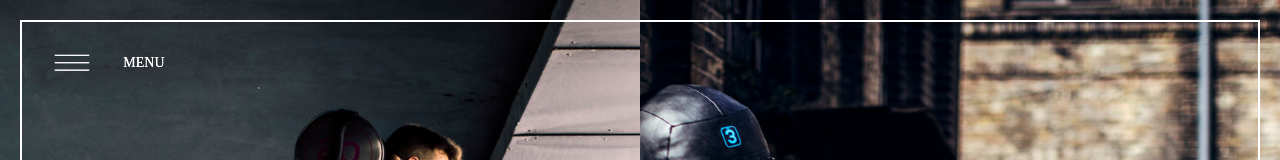
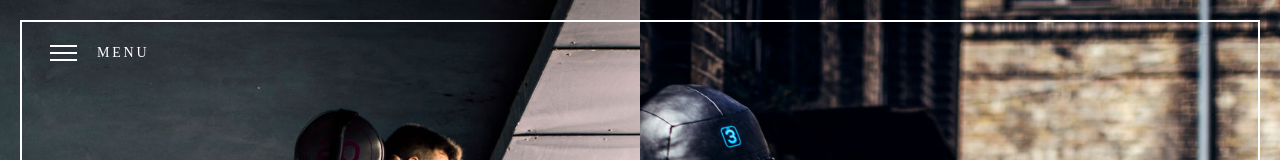
Before and after one commit to GabrielQuik/galikTeam, a React (Vite) app: page / in a window 1280 px wide. Shown: the top 160 px of the page. Built offline with nearby package versions, Linux system fonts and the light colour scheme.

Commit message:
Add menu button

```diff
--- a/src/App.css
+++ b/src/App.css
@@ -3,6 +3,8 @@ body {
     width: 100%;
     height: 100vh;
     overflow: hidden;
+    -webkit-font-smoothing: antialiased;
+  -moz-osx-font-smoothing: grayscale;
 }
 #top,
 #bottom,
@@ -38,9 +40,10 @@ body {
 }
 .nav {
     position: fixed;
-    top: 50px;
+    top: 45px;
     left: 50px;
     text-decoration: none;
+    display: flex;
 }
 .content_start {
     width: 100%;
@@ -63,3 +66,13 @@ body {
     object-fit: cover;
     object-position: center;
 }
+#menu_text {
+  color: #fff;
+  text-transform: uppercase;
+  text-decoration: none;
+  font-size: 14px;
+  font-family: MavenPro-Medium;
+  letter-spacing: 2.81px;
+  text-align: center;
+  padding-left: 20px;
+}
--- a/src/App.js
+++ b/src/App.js
@@ -1,5 +1,4 @@
 import React, { Component } from 'react';
-import logo from './logo.svg';
 
 import './App.css';
 
@@ -15,42 +14,19 @@ class App extends Component {
                 <div id="top"></div>
                 <div id="bottom"></div>
                 <a className="nav" href="#menu">
-          <svg height="26px" width="125px" version="1.1" viewBox="0 0 125 26">
-              <defs>
-                  <path id="path-1" d="M17.3333333,19.08 L50.6666667,19.08"/>
-                  <path id="path-3" d="M17.3333333,26.5 L50.6666667,26.5"/>
-                  <path id="path-5" d="M17.3333333,33.92 L50.6666667,33.92"/>
-                  <text id="text-7" fill="#FFFFFF" fontFamily="MavenPro-Medium, Maven Pro" fontSize="14">
-                      <tspan x="85.2691107" y="30.41">MENU</tspan>
-                  </text>
-              </defs>
-              <g id="desktop" fill="none" stroke="none" strokeWidth="1">
-                  <g id="treningi-personalne" transform="translate(-80.000000, -57.000000)">
-                      <g id="hamburger" transform="translate(68.000000, 43.242188)">
-                          <g id="Line" strokeLinecap="square">
-                              <path d="M17.3333333,19.08 L50.6666667,19.08" stroke="#FFFFFF"/>
-                              <path d="M17.3333333,19.08 L50.6666667,19.08" stroke="#FFFFFF"/>
-                          </g>
-                          <g id="Line-Copy" strokeLinecap="square">
-                              <path d="M17.3333333,26.5 L50.6666667,26.5" stroke="#FFFFFF"/>
-                              <path d="M17.3333333,26.5 L50.6666667,26.5" stroke="#FFFFFF"/>
-                          </g>
-                          <g id="Line-Copy-2" strokeLinecap="square">
-                              <path d="M17.3333333,33.92 L50.6666667,33.92" stroke="#FFFFFF"/>
-                              <path d="M17.3333333,33.92 L50.6666667,33.92" stroke="#FFFFFF"/>
-                          </g>
-                          <g id="menu" fill="#FFFFFF" fillOpacity="1">
-                              <text fill="#FFFFFF" fontFamily="MavenPro-Medium, Maven Pro" fontSize="14">
-                                  <tspan x="85.2691107" y="30.41">MENU</tspan>
-                              </text>
-                              <text fill="#FFFFFF" fontFamily="MavenPro-Medium, Maven Pro" fontSize="14">
-                                  <tspan x="85.2691107" y="30.41">MENU</tspan>
-                              </text>
-                          </g>
-                      </g>
+                    <svg height="16px" width="27px" version="1.1" viewBox="0 0 27 16">
+                        <defs />
+                        <g id="Symbols" fill="none" stroke="none" strokeLinecap="square" strokeWidth="1">
+                            <g id="hamburger" stroke="#FFFFFF" strokeWidth="2" transform="translate(-12.000000, -17.000000)">
+                                <path id="Line" d="M13,18 L38,18" />
+                                <path id="Line-Copy" d="M13,25 L38,25" />
+                                <path id="Line-Copy-2" d="M13,32 L38,32" />
                             </g>
                         </g>
                     </svg>
+                    <span id="menu_text">
+                        menu
+                    </span>
                 </a>
                 <div className="content_start">
                     <div className="left_content content_start_bar">
```
Also changed, not shown: src/logo.svg (deleted). Lines whose indentation alone changed are shown as unchanged.
